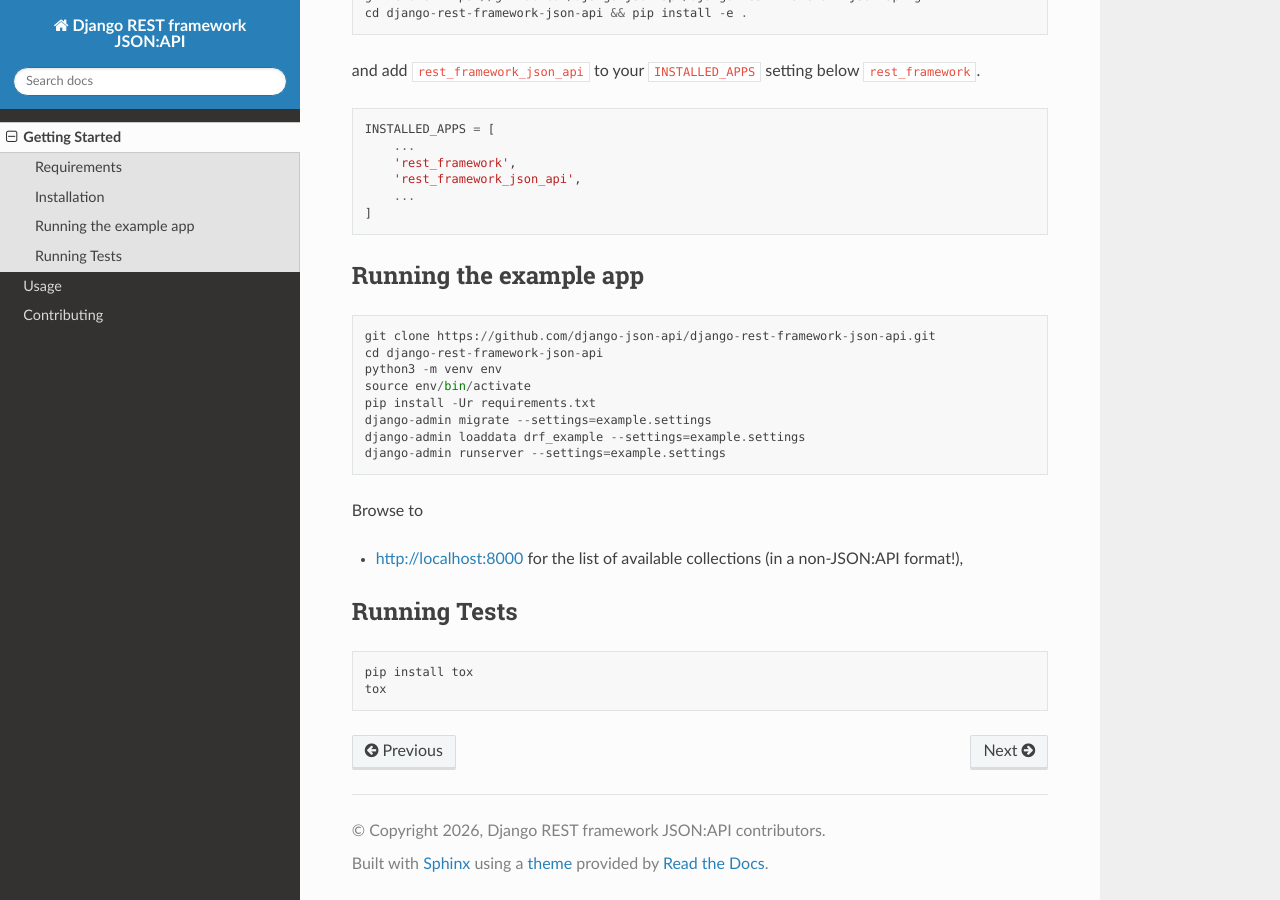
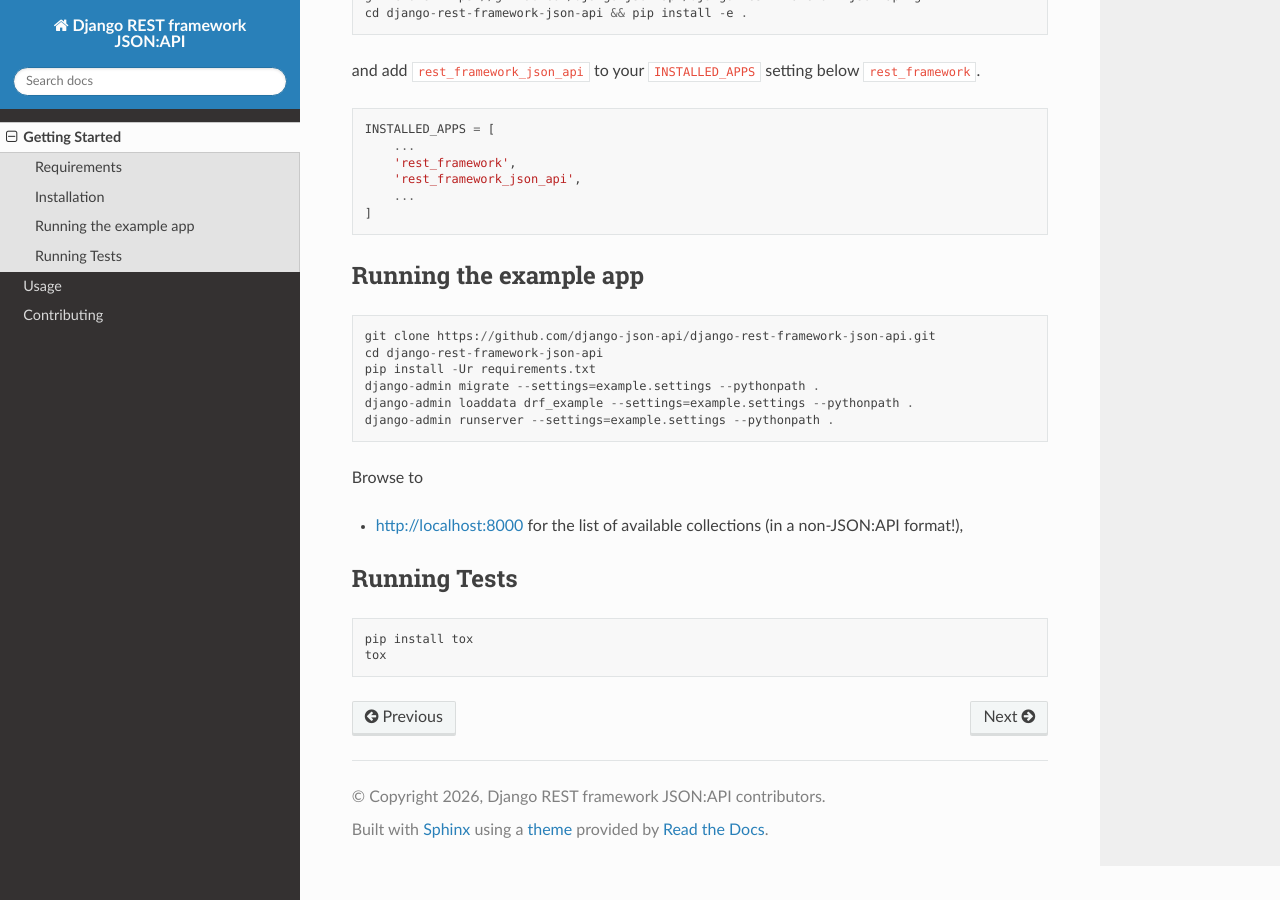
Before and after one commit to django-json-api/django-rest-framework-json-api, a Sphinx documentation site: the page built from docs/getting-started.md, in a window 1280 px wide and 900 px high, scrolled down 1694 px. Built offline with Sphinx 7.4.7 and the Read the Docs theme 3.1.0, drawn with Linux system fonts in a browser that asks for light colours; pages that are not in the unit, such as notebooks, are missing from menus.

Commit message:
Fix broken commands in getting-started docs (#1327)
Fixes #1326

Sync getting-started.md with README.rst

```diff
--- a/docs/getting-started.md
+++ b/docs/getting-started.md
@@ -89,12 +89,10 @@
 
 	git clone https://github.com/django-json-api/django-rest-framework-json-api.git
 	cd django-rest-framework-json-api
-	python3 -m venv env
-	source env/bin/activate
 	pip install -Ur requirements.txt
-	django-admin migrate --settings=example.settings
-	django-admin loaddata drf_example --settings=example.settings
-	django-admin runserver --settings=example.settings
+	django-admin migrate --settings=example.settings --pythonpath .
+	django-admin loaddata drf_example --settings=example.settings --pythonpath .
+	django-admin runserver --settings=example.settings --pythonpath .
 
 
 Browse to
```
